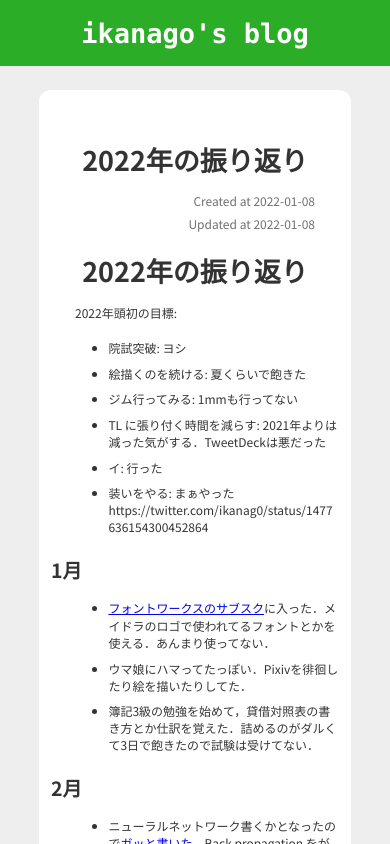
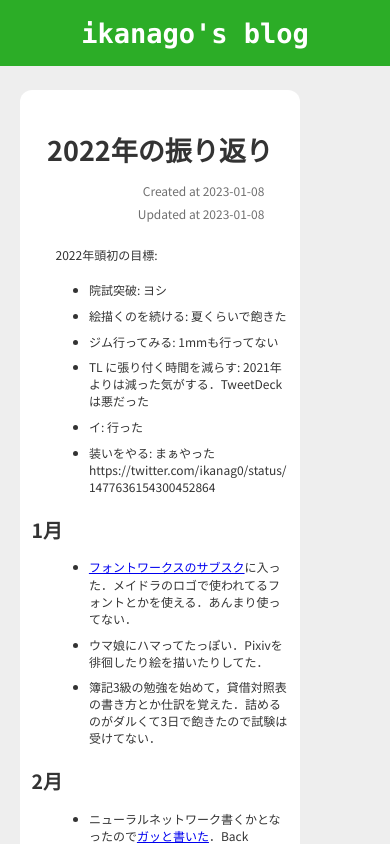
Before and after one commit to ikanago/blog, a Next.js app: page /goodbye2022 in a window 390 px wide. Shown: the top 844 px of the page. Built offline with nearby package versions, Linux system fonts and the light colour scheme.

Commit message:
Line up articles in one column

```diff
--- a/components/Articles/Articles.tsx
+++ b/components/Articles/Articles.tsx
@@ -1,6 +1,5 @@
 import React from "react";
 import { Container } from "../Container";
-const styles = require("./articles.module.css");
 
 type Props = {
     posts: Post[];
@@ -18,7 +17,6 @@ export const Articles = ({ posts }: Props) => {
     });
     return (
         <Container
-            backgroundColor="#F6F6F6"
             sectionName="Articles"
             contents={frontMatters}
         />
--- a/components/Biography/biography.module.css
+++ b/components/Biography/biography.module.css
@@ -2,7 +2,6 @@
     display: flex;
     flex-wrap: wrap;
     justify-content: center;
-    background-color: #f6f6f6;
     padding: 2rem;
 }
 
--- a/components/Container/Container.tsx
+++ b/components/Container/Container.tsx
@@ -3,13 +3,11 @@ import { Card, CardContent } from "./Card";
 const styles = require("./container.module.css");
 
 type Props = {
-    backgroundColor: string;
     sectionName: string;
     contents: CardContent[];
 };
 
 export const Container = ({
-    backgroundColor,
     sectionName,
     contents,
 }: Props) => {
@@ -26,7 +24,6 @@ export const Container = ({
     return (
         <section
             className={styles.container}
-            style={{ backgroundColor: backgroundColor }}
         >
             <h2 className={styles.section_name}>{sectionName}</h2>
             <div className={styles.cards}>{cards}</div>
--- a/components/Container/container.module.css
+++ b/components/Container/container.module.css
@@ -1,5 +1,5 @@
 .container {
-    padding: 3rem 6rem;
+    padding: 1rem 0;
     width: 100%;
 }
 
@@ -10,20 +10,27 @@
 }
 
 .cards {
-    display: flex;
-    flex-wrap: wrap;
-    justify-content: space-between;
-    padding: 0 3rem;
+    display: block;
+    padding: 0 1rem;
+    margin: 2rem 0;
 }
 
 .card {
+    overflow: hidden;
     background-color: white;
-    border: 0.1rem solid #d1d5da;
     border-radius: 1rem;
+    max-width: 100%;
     margin: 1.5rem;
-    padding: 1.3rem 2rem;
-    width: 45%;
-    height: 12rem;
+    padding: 0rem 2rem 0;
+}
+
+.card>h3 {
+    margin-bottom: 0;
+}
+
+.card:hover {
+    box-shadow: 0.3rem 0.3rem 0.5rem 0 rgb(105 105 105 / 30%);
+    transition: 0.2s;
 }
 
 .title {
@@ -51,23 +58,12 @@
 
 .date {
     color: rgba(0, 0, 0, 0.6);
-    text-align: center;
+    text-align: right;
 }
 
 @media screen and (max-width: 760px) {
     .container {
         padding: 1rem;
-    }
-
-    .cards {
-        display: flex;
-        flex-wrap: wrap;
-        padding: 0 2rem;
-    }
-
-    .card {
-        width: 100%;
-        height: 15rem;
     }
 }
 
@@ -75,14 +71,4 @@
     .container {
         padding: 1rem;
     }
-
-    .cards {
-        display: flex;
-        padding: 0 2rem;
-    }
-
-    .card {
-        width: 40%;
-        height: 15rem;
-    }
 }
--- a/components/Header.tsx
+++ b/components/Header.tsx
@@ -6,11 +6,7 @@ type Props = {
 };
 
 export const Header = ({siteTitle}: Props) => (
-    <header
-        style={{
-            background: `#2cad27`,
-        }}
-    >
+    <header>
         <div
             style={{
                 margin: `0 auto`,
--- a/components/Layout.tsx
+++ b/components/Layout.tsx
@@ -1,7 +1,6 @@
 import React from "react";
 import { Header } from "./Header";
 import config from "../lib/config";
-// import "./layout.module.css";
 
 type Props = {
     children: JSX.Element;
--- a/posts/goodbye2022.md
+++ b/posts/goodbye2022.md
@@ -1,13 +1,12 @@
 ---
 slug: "/goodbye2022_hello2023"
-createdAt: "2022-01-08"
-updatedAt: "2022-01-08"
+createdAt: "2023-01-08"
+updatedAt: "2023-01-08"
 title: "2022年の振り返り"
 tags: ["poem"]
 status: "published"
 ---
 
-# 2022年の振り返り
 2022年頭初の目標:
 - 院試突破: ヨシ
 - 絵描くのを続ける: 夏くらいで飽きた
--- a/style.css
+++ b/style.css
@@ -53,6 +53,9 @@ progress {
 template {
     display: none;
 }
+header {
+    background-color: #2cad27;
+}
 a {
     font-family: "Noto Sans", "Noto Sans JP";
     background-color: transparent;
@@ -74,11 +77,6 @@ strong {
 }
 dfn {
     font-style: italic;
-}
-h1 {
-    text-align: center;
-    font-size: 2em;
-    margin: 0.67em 0;
 }
 mark {
     background-color: #ff0;
@@ -207,9 +205,8 @@ textarea {
     box-sizing: inherit;
 }
 main {
-    display: flex;
-    justify-content: center;
-    align-items: flex-start;
+    width: 50%;
+    margin: 0 auto;
 }
 article {
     width: 80%;
@@ -229,10 +226,11 @@ p:has(img) {
     padding: 2rem 0;
 }
 h1 {
-    margin-bottom: 1.5rem;
+    margin: 0.67rem 0 1.5rem;
     color: inherit;
     font-weight: bold;
     text-rendering: optimizeLegibility;
+    text-align: center;
     font-size: 2.25rem;
     line-height: 1.1;
 }
@@ -245,7 +243,7 @@ h2 {
     line-height: 1.1;
 }
 h3 {
-    margin-top: 1.5rem;
+    margin-top: 1rem;
     margin-bottom: 1rem;
     color: inherit;
     font-weight: bold;
@@ -301,7 +299,7 @@ dd {
     margin-bottom: 1.45rem;
 }
 p {
-    margin-bottom: 0.45rem;
+    margin: 0.2rem 0;
 }
 figure {
     margin-bottom: 1.45rem;
@@ -460,9 +458,23 @@ pre tt:before,
 pre tt:after {
     content: "";
 }
+@media screen and (max-width: 1080px) {
+    main {
+        width: 80%;
+    }
+    .blogPostContainer {
+        display: block;
+        margin: 0 auto;
+        max-width: 80%;
+        padding: 3rem 0;
+    }
+}
 @media only screen and (max-width: 480px) {
     html {
         font-size: 12px;
+    }
+    main {
+        width: 90%;
     }
 }
 .blogPostContainer {
@@ -500,12 +512,3 @@ pre tt:after {
 
 .blogPost ul {
 }
-
-@media screen and (max-width: 760px) {
-    .blogPostContainer {
-        display: block;
-        margin: 0 auto;
-        max-width: 80%;
-        padding: 3rem 0;
-    }
-}
```
Also changed, not shown: components/Container/Card.tsx (+9 -24 lines).
